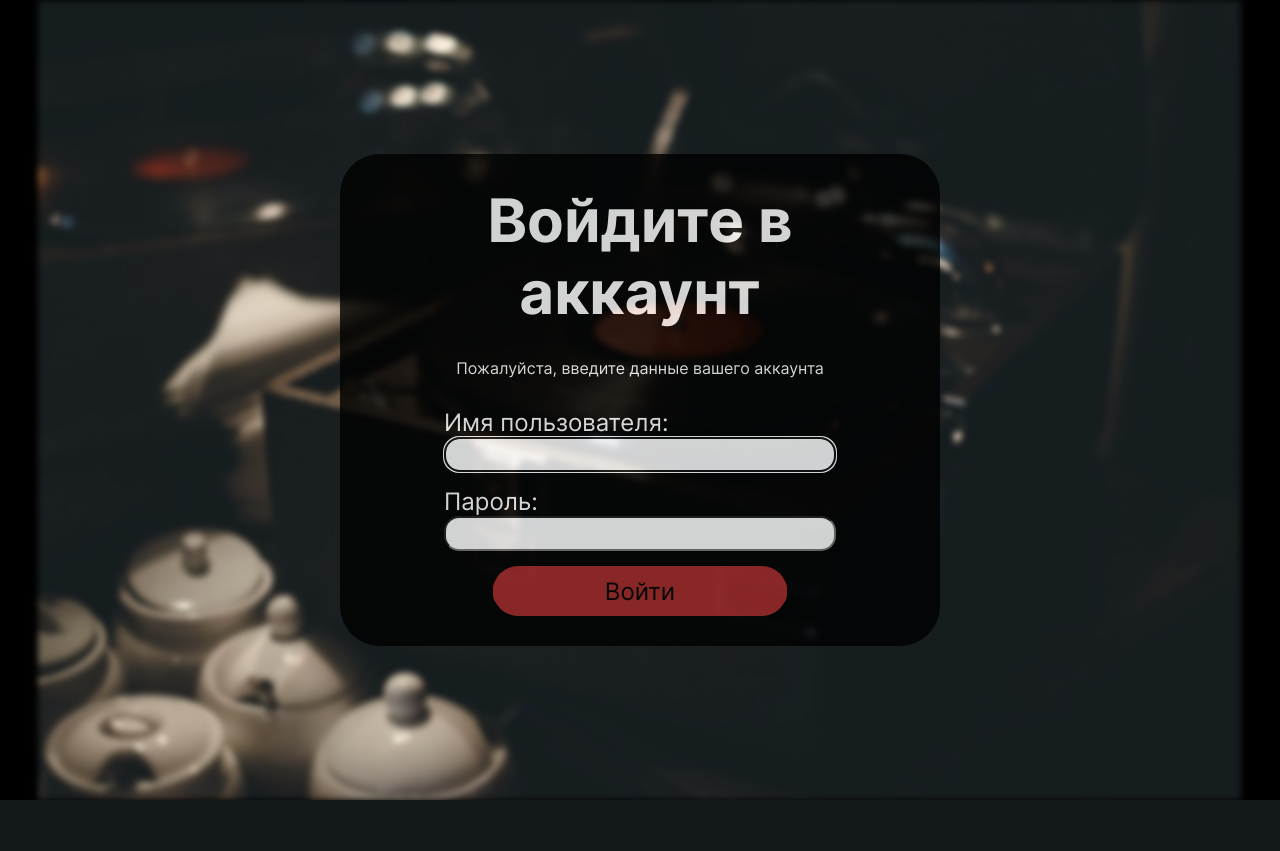
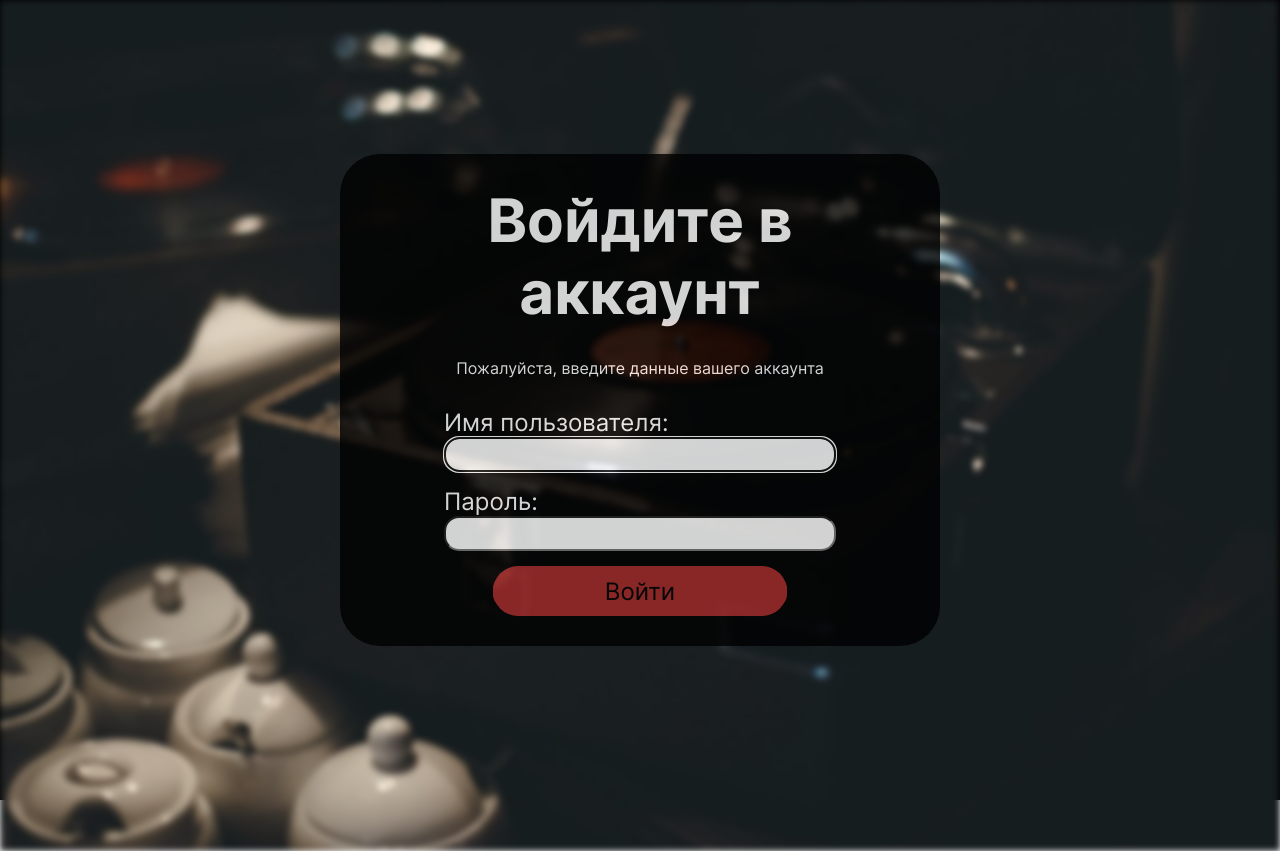
Before and after one commit to andykms/MusicDjango, a Django app: page /striming/login/ in a window 1280 px wide. Before the commit the page ends 800 px from the top, so only its background shows below. Run offline with Django 5.2, Linux system fonts and the light colour scheme.

Commit message:
add readme file

```diff
--- a/striming/static/css/login/login.css
+++ b/striming/static/css/login/login.css
@@ -61,7 +61,7 @@
 .login__background {
   position: absolute;
   top: 0;
-  block-size: 100%;
+  inline-size: 100%;
   filter: blur(0.2rem) sepia(20%);
 }
 
```
Also changed, not shown: README.md (added), db.sqlite3, striming/static/images/login/studio1.png (added).
